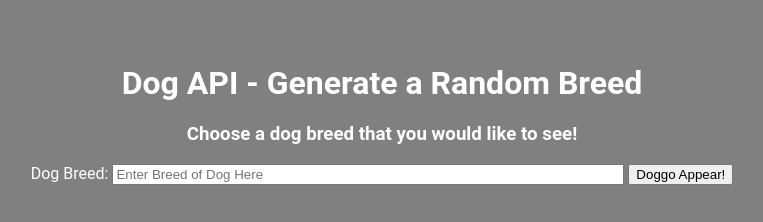
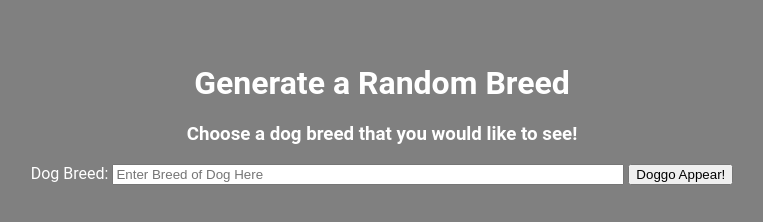
Before and after one commit to Wartooth2/Simple-Get-Requests-Assignment-3, a plain HTML site: page index.html in a window 1280 px wide. Shown: the whole page, without its empty margins (258-1021 px from the left). Drawn offline with nearby package versions, Linux system fonts and the light colour scheme.

Commit message:
Updated some html

```diff
--- a/index.html
+++ b/index.html
@@ -13,7 +13,7 @@
   </head>
   <body>
     <div class="container">
-      <h1>Dog API - Generate a Random Breed</h1>
+      <h1>Generate a Random Breed</h1>
 
       <section class="formGroup">
         <h3>Choose a dog breed that you would like to see!</h3>
```
